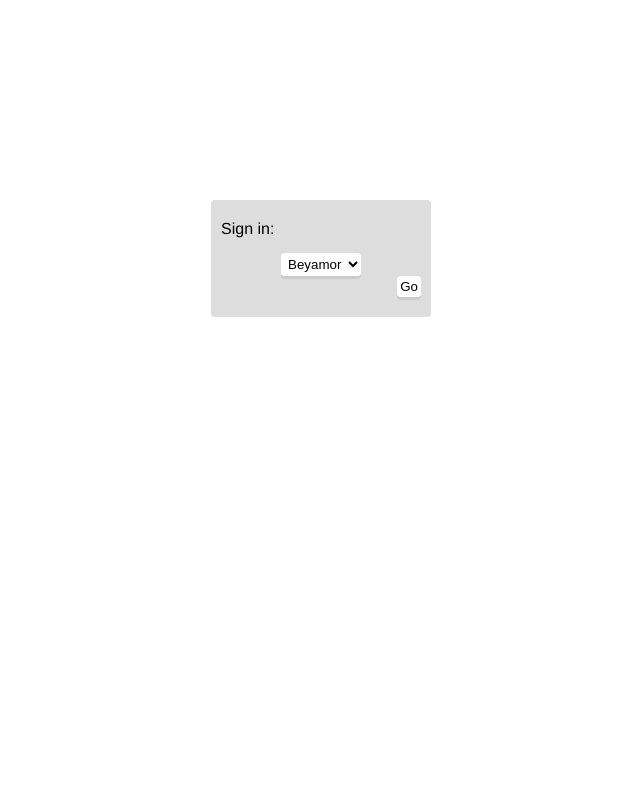
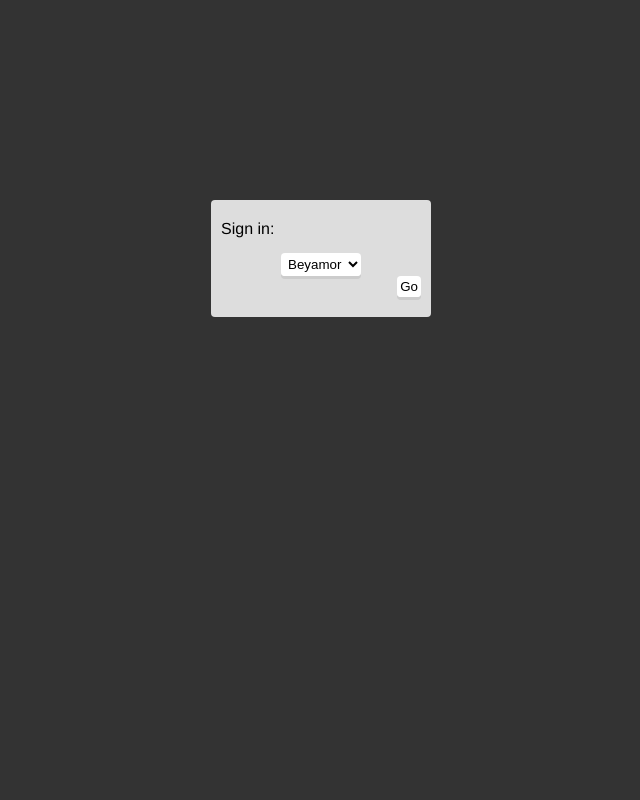
Before and after one commit to Beyamor/recaps, a Flask app: page / in a window 1280 px wide. Shown: the whole page, without its empty margins (319-959 px from the left). Run offline with Flask 2, Linux system fonts and the light colour scheme; data comes from the database, SQL or seed files in the repository; style sheets or scripts are compiled from the project's sources; some libraries are stand-ins or nearby versions.

Commit message:
Screen cover behind sign-in thing

```diff
--- a/recaps/scss/main.scss
+++ b/recaps/scss/main.scss
@@ -42,6 +42,17 @@ select, button {
 }
 
 #login-widget {
+	.blocker {
+		background-color: rgba(0, 0, 0, 0.8);
+		position: fixed;
+		left: 0px;
+		right: 0px;
+		top: 0px;
+		bottom: 0px;
+	}
+
+	.main {
+		position: relative;
 		margin-top: 200px;
 		@include centered;
 		width: 200px;
@@ -62,3 +73,4 @@ select, button {
 			float: right;
 		}
 	}
+}
--- a/recaps/templates/main.html
+++ b/recaps/templates/main.html
@@ -8,7 +8,10 @@
 		<script type="text/javascript" src="/static/js/backbone.js"></script>
 	</head>
 	<body>
-		<div id="login-widget" class="container">
+		<div id="login-widget">
+			<div class="blocker">
+			</div>
+			<div class="main container">
 				<p>Sign in:</p>
 				<select class="recapper">
 					{% for recapper in recappers %}
@@ -17,5 +20,6 @@
 				</select>
 				<button type="button">Go</button>
 			</div>
+		</div>
 	</body>
 </html>
```
Lines whose indentation alone changed are shown as unchanged.
